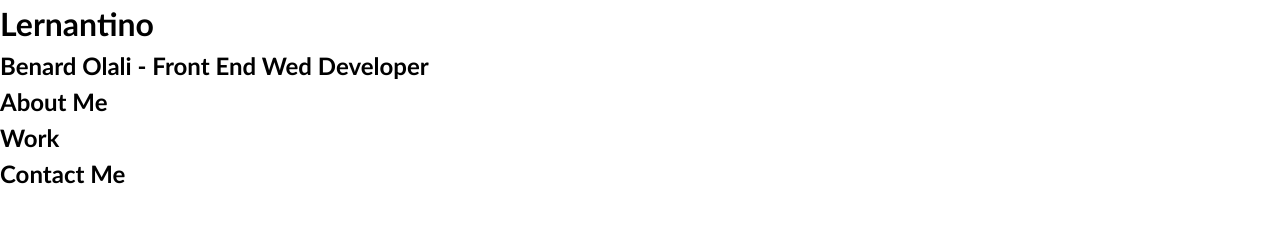
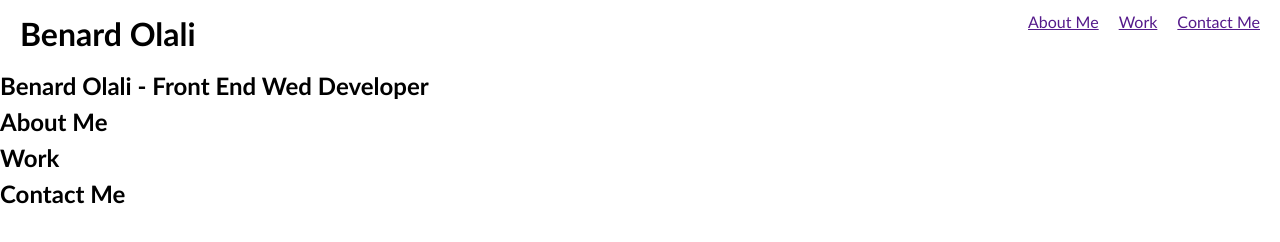
Before and after one commit to benolali/Working_with_CSS---Portfolio, a plain HTML site: page starter/index.html in a window 1280 px wide. Drawn offline with Linux system fonts and the light colour scheme; files that its build step writes are made by us from their sources.

Commit message:
Update header and navigation styles

```diff
--- a/starter/css/style.css
+++ b/starter/css/style.css
@@ -21,3 +21,16 @@ h6 {
 p {
   margin: 0;
 }
+
+header {
+  display: flex;
+  flex-direction: row;
+  justify-content: space-between;
+  padding: 10px 20px;
+}
+
+nav {
+  display: flex;
+  flex-direction: row;
+  gap: 20px;
+}
--- a/starter/index.html
+++ b/starter/index.html
@@ -6,14 +6,17 @@
   <meta name="viewport" content="width=device-width, initial-scale=1.0">
   <meta http-equiv="X-UA-Compatible" content="ie=edge">
   <title>Lernantino // Web Developer</title>
-  <link rel="stylesheet" href="./assets/css/style.css" />
+  <link rel="stylesheet" href="./css/style.css" />
 </head>
 
 <body>
   <!-- main logo / nav -->
   <header>
-    <h1>Lernantino</h1>
+    <h1>Benard Olali</h1>
     <nav>
+      <a href="">About Me</a>
+      <a href="">Work</a>
+      <a href="">Contact Me</a>
     </nav>
   </header>
 
```
